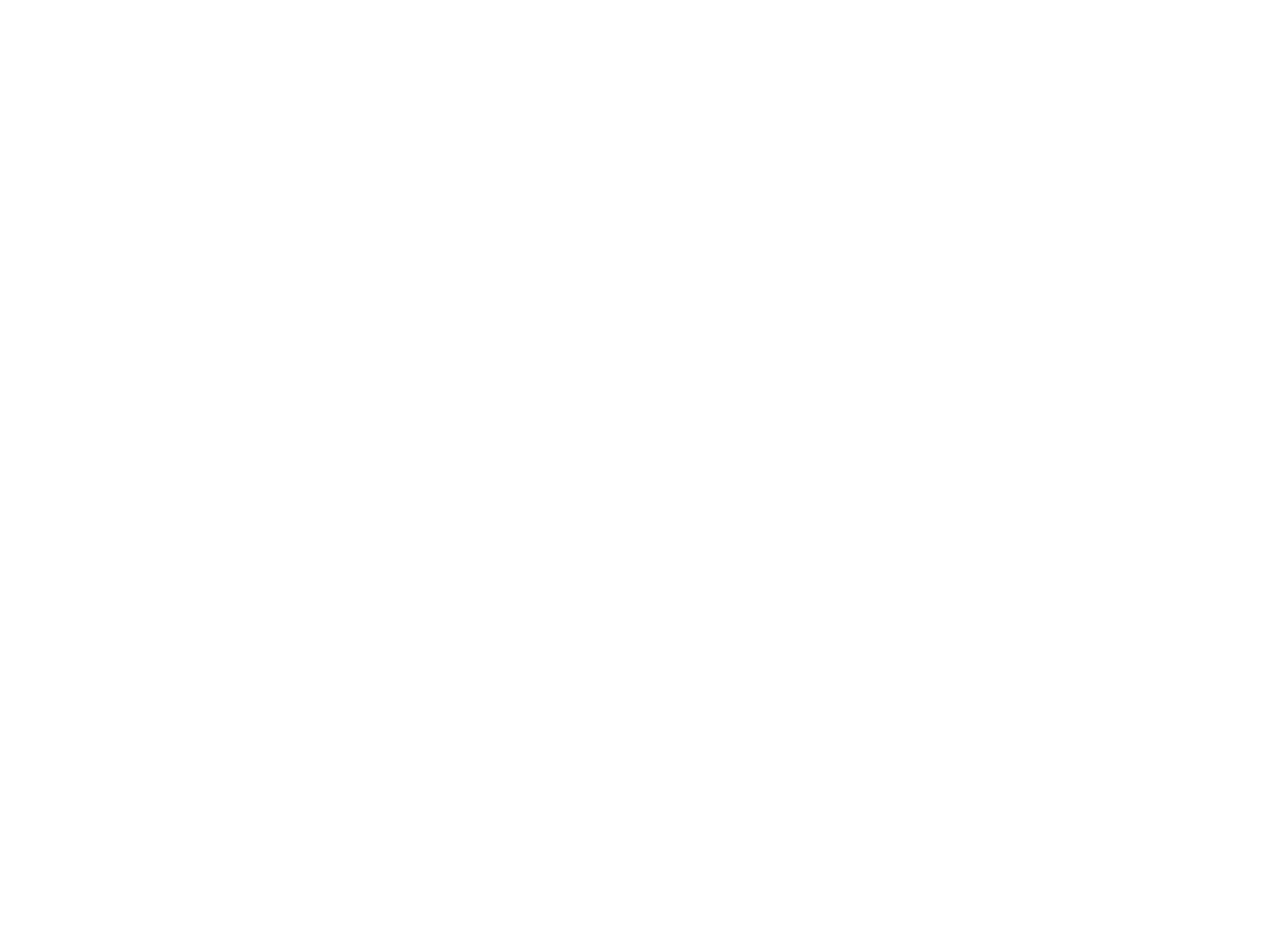
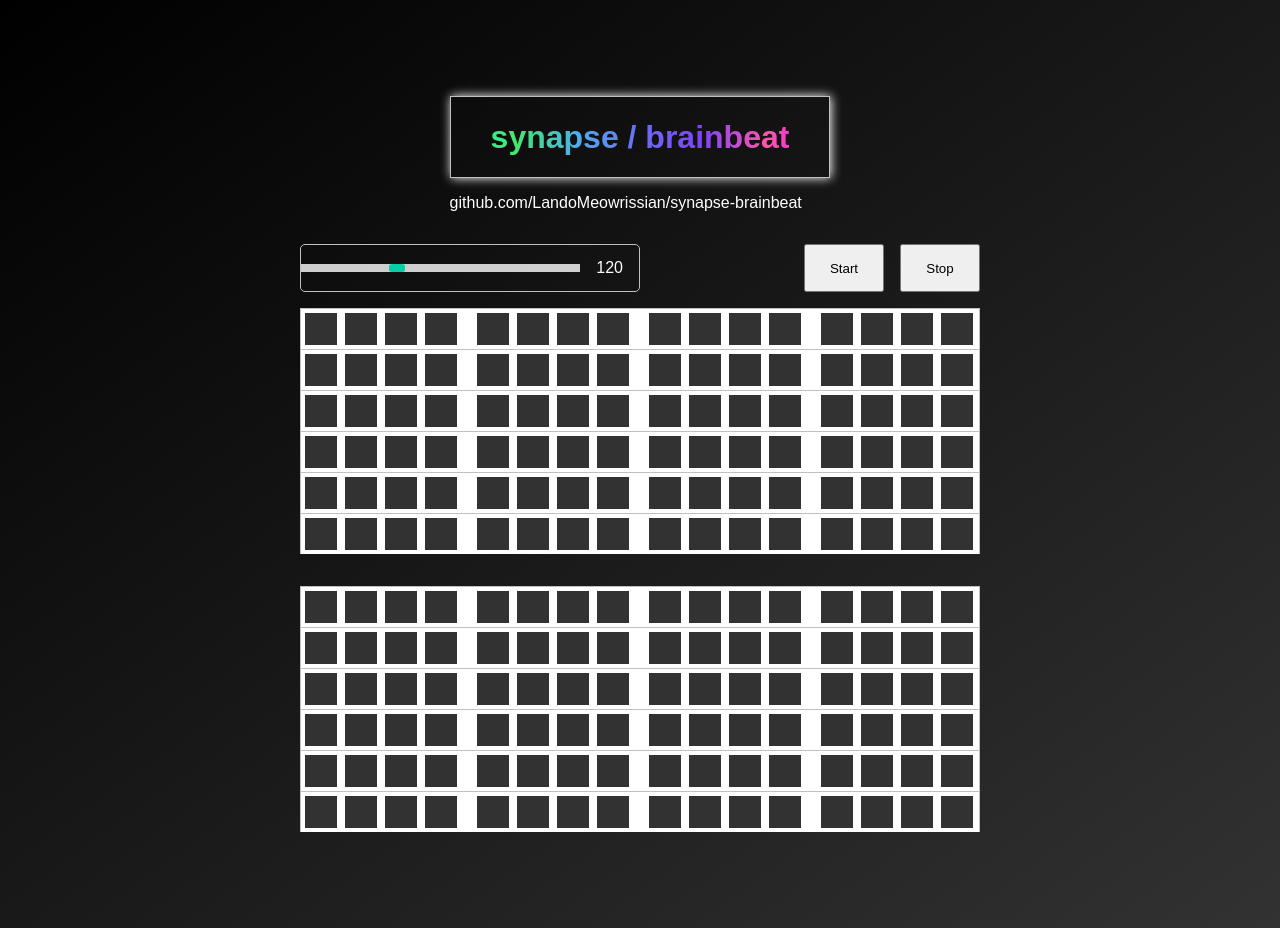
Before and after one commit to LandoMeowrissian/synapse-brainbeat, a React (Create React App) app: page /player in a window 1280 px wide. Before the commit this address had no page. Before the commit the page ends 800 px from the top, so only its background shows below. Built offline with nearby package versions, Linux system fonts and the light colour scheme; a web font is replaced by a local one.

Commit message:
new Player page, some stylings added to player page

```diff
--- a/src/App.js
+++ b/src/App.js
@@ -1,7 +1,6 @@
 import "./App.scss";
-// import Sequencer from "./components/Sequencer/Sequencer";
-// import Header from "./components/Header/Header";
 import HomePage from "./pages/HomePage";
+import PlayerPage from "./pages/PlayerPage";
 import { BrowserRouter, Routes, Route } from "react-router-dom";
 
 function App() {
@@ -9,6 +8,7 @@
     <BrowserRouter>
       <Routes>
         <Route path={"/"} element={<HomePage />}></Route>
+        <Route path={"/player"} element={<PlayerPage />}></Route>
       </Routes>
     </BrowserRouter>
   );
--- a/src/components/Header/Header.scss
+++ b/src/components/Header/Header.scss
@@ -17,8 +17,6 @@
 }
 
 h1 {
-  background: linear-gradient(to right, #05ffcf, #43e96a,#4daeea,#6c6cf6,#7e42f8,#ff57ab,#ff00ff);
-  -webkit-background-clip: text;
-  -webkit-text-fill-color: transparent;
+ @include font-gradient;
   margin-bottom: 1rem;
 }
--- a/src/components/Login/Login.js
+++ b/src/components/Login/Login.js
@@ -1,27 +1,24 @@
+import { Link } from "react-router-dom";
+
 const Login = () => {
   return (
     <div className="login">
-      <h2 className="login-heading">welcome</h2>
+      <h2 className="login-heading">join us</h2>
       <form className="login-form">
-        <label id="username" >username</label>
-        <input
-          placeholder="username"
-        ></input>
+        <label id="username">username</label>
+        <input placeholder="username"></input>
         <label id="email">email</label>
-        <input
-          placeholder="example@email.com"
-        ></input>
+        <input placeholder="example@email.com"></input>
         <label id="pwd">password</label>
-        <input
-          placeholder="must be at least 8 characters"
-        ></input>
-        <label id="confirm-pwd" >confirm password</label>
-        <input
-          placeholder="confirm password"
-        ></input>
+        <input placeholder="must be at least 8 characters"></input>
+        <label id="confirm-pwd">confirm password</label>
+        <input placeholder="confirm password"></input>
+        <Link to={"/player"}>
+          <button className="login-button">make noise</button>
+        </Link>
       </form>
     </div>
-  )
+  );
 };
 
 export default Login;
--- a/src/components/Sequencer/BPMSlider.scss
+++ b/src/components/Sequencer/BPMSlider.scss
@@ -3,14 +3,14 @@
 .bpm-slider {
   display:flex;
   align-items: center;
-  width: 20%;
+  width: 100%;
   border-radius: 5px;
   border-top: 1px ridge silver;
   border-bottom: 1px ridge silver;
   border-right: 1px ridge silver;
   border-left: 1px ridge silver;
   height: 3rem;
- color:#ddd;
+  color:white;
 
 }
 
@@ -18,16 +18,15 @@
   padding-left: 1rem;
   padding-right: 1rem;
 }
-input[type="range"] {
-  -webkit-appearance: none;
+input {
   appearance: none;
   width: 100%;
   height: .5rem;
-  background: #ddd;
   outline: none;
-  opacity: 0.7;
-  transition: opacity .2s;
+  opacity: 0.8;
 }
+
+
 
 
 input[type="range"]::-webkit-slider-thumb {
@@ -39,34 +38,3 @@
   cursor: pointer;
   border-radius: 25%;
 }
-
-input[type="range"]::-moz-range-thumb {
-  width: 1rem;
-  height: .5rem;
-  background: #323232;
-  cursor: pointer;
-  border-radius: 25%;
-}
-
-/* Style for the track */
-input[type="range"]::-webkit-slider-runnable-track {
-  width: 100%;
-  height: .5rem;
-  background: floralwhite;
-  border-radius: 4px;
-}
-
-// input[type="range"]::-moz-range-track {
-//   width: 100%;
-//   height: .5rem;
-//   background: linear-gradient(to right, #4daeea, #ea4d71);
-//   border-radius: 4px;
-// }
-
-// input[type="range"]:hover::-webkit-slider-thumb {
-//   background: #323232;
-// }
-
-// input[type="range"]:hover::-moz-range-thumb {
-//   background: #323232;
-// }
--- a/src/components/Sequencer/Grid.scss
+++ b/src/components/Sequencer/Grid.scss
@@ -1,5 +1,5 @@
 @import "../../styles/mixins";
-@import "../../styles/variable";
+@import "../../styles/variables";
 
 
 .github-link {
@@ -9,10 +9,11 @@
   font-size: 1rem;
 }
 .sequencer {
-
+ padding: 1rem 1rem 5rem 1rem;
   &-synth,
   &-drums {
     display: flex;
+    justify-content: center;
   }
   &-grid,
   &-controls {
@@ -20,15 +21,21 @@
     border-radius: 5px;
   }
   &-grid {
-    perspective: 800px;
     flex-direction: column;
     align-items: center;
     padding: 1rem;
   }
 
   &-controls {
+    display: flex;
+    justify-content:space-between;
     align-items: center;
     padding-left: 1rem;
+    padding-right: 1rem;
+  }
+
+  &-controls__slider{
+    width: 50%;
   }
 
 }
@@ -36,13 +43,15 @@
 #play-button,
 #stop-button{
   height: 3rem;
-  width: 3rem;
+  width: 5rem;
   margin-left: 1rem;
+  font-family: $font-stack
+
 }
 
 
 #row {
-  width: 43.5rem;
+  width: 42.5rem;
   perspective: 600px;
   border-top: $border-style;
   border-right: $border-style;
--- a/src/components/Sequencer/Sequencer.js
+++ b/src/components/Sequencer/Sequencer.js
@@ -157,7 +157,10 @@
   return (
     <div className="sequencer">
       <div className="sequencer-controls">
+        <div className="sequencer-controls__slider" >
         <BPMSlider bpm={bpm} onBpmChange={handleBpmChange} />
+
+        </div>
         <div className="sequencer-controls__buttons">
           <button id="play-button" onClick={handlePlayButton}>
             Start
@@ -165,14 +168,6 @@
           <button id="stop-button" onClick={handleStopButton}>
             Stop
           </button>
-        </div>
-        <div>
-          <a
-            className="github-link"
-            href="https://github.com/LandoMeowrissian/synapse-brainbeat"
-          >
-            github.com/LandoMeowrissian/synapse-brainbeat
-          </a>
         </div>
       </div>
 
--- a/src/pages/HomePage.scss
+++ b/src/pages/HomePage.scss
@@ -13,25 +13,42 @@
 
   form {
     @include flex-col;
-    margin: 3rem 0 3rem 0;
-    padding-bottom: 3rem;
+    margin: 3rem 0 1rem 0;
+    padding-bottom: 1rem;
     border: $border-style;
     box-shadow: rgb(255, 255, 255) 1px 0 10px;
+
   }
   &-heading {
     display: flex;
     justify-content: center;
     border: $border-style;
     box-shadow: rgb(255, 255, 255) 1px 0 10px;
+
   }
   h2,
   label {
-    @include font-gradient;
-
+    // @include font-gradient;
+    color: white;
     padding: 1rem;
   }
   input {
-    width: 80%;
-    margin-left: 1rem;
+    @include inline-marg
+  }
+
+  &-button {
+    @include inline-marg;
+    width: 88%;
+    margin-top: 2rem;
+    padding: 1rem;
+    background: transparent;
+    box-shadow: rgb(255, 255, 255) 1px 0 10px;
+    color: white;
+    font-family: $font-stack;
+    font-size: 1.25rem;
+  }
+
+  &-button:hover{
+    cursor:pointer;
   }
 }
--- /dev/null
+++ b/src/pages/PlayerPage.js
@@ -0,0 +1,25 @@
+import Header from "../components/Header/Header"
+import Sequencer from "../components/Sequencer/Sequencer"
+import "./PlayerPage.scss";
+
+const PlayerPage = () => {
+  return (
+    <div className="player">
+      <header className="player-header">
+        <Header />
+        <a
+            className="github-link"
+            href="https://github.com/LandoMeowrissian/synapse-brainbeat"
+          >
+            github.com/LandoMeowrissian/synapse-brainbeat
+          </a>
+      </header>
+      <main className="player-main">
+      <Sequencer />
+
+      </main>
+    </div>
+  )
+}
+
+export default PlayerPage;
--- /dev/null
+++ b/src/pages/PlayerPage.scss
@@ -0,0 +1,15 @@
+@import "../styles/mixins.scss";
+@import "../styles/variables.scss";
+
+.player{
+  @include flex-col;
+  align-items: center;
+
+  &-header{
+    padding: 1rem;
+  }
+}
+
+.github-link{
+  padding: 1rem 0 1rem 0;
+}
--- a/src/styles/mixins.scss
+++ b/src/styles/mixins.scss
@@ -1,5 +1,6 @@
+@import "./variables.scss";
+
 @mixin button-square($active: false) {
-
   color: #ddd;
   background-color:#323232;
   border: none;
@@ -10,6 +11,7 @@
   position: relative;
   transition: all 0.3s ease;
   text-align:center;
+  font-family: $font-stack
 }
 
 @mixin note-gradient($start-color) {
@@ -24,6 +26,11 @@
   -webkit-background-clip: text;
   -webkit-text-fill-color: transparent;
 }
+@mixin box-gradient{
+  background:#323232;
+  box-shadow: 3px 3px 5px 0px #05ffcf, 6px 6px 5px 0px #43e96a, 9px 9px 5px 0px #4daeea, 12px 12px 5px 0px #6c6cf6, 15px 15px 5px 0px #7e42f8, 18px 18px 5px 0px #ff57ab, 21px 21px 5px 0px #ff00ff;
+  background: linear-gradient(to bottom right, #05ffcf, #ff00ff);
+}
 
 @mixin flex-col {
   display: flex;
@@ -33,3 +40,8 @@
 @mixin list {
   list-style: none;
 }
+
+@mixin inline-marg{
+  margin-left: 1rem;
+  margin-right:1rem
+}
```
